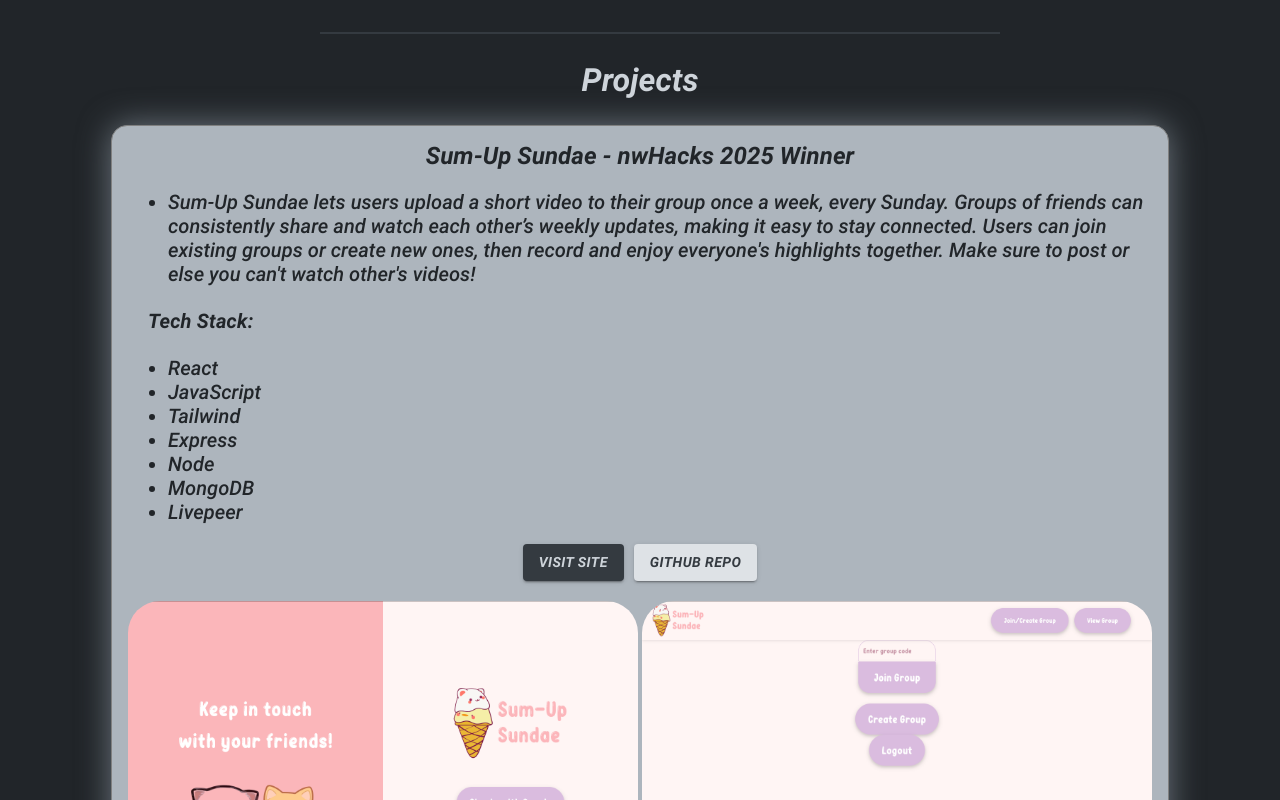
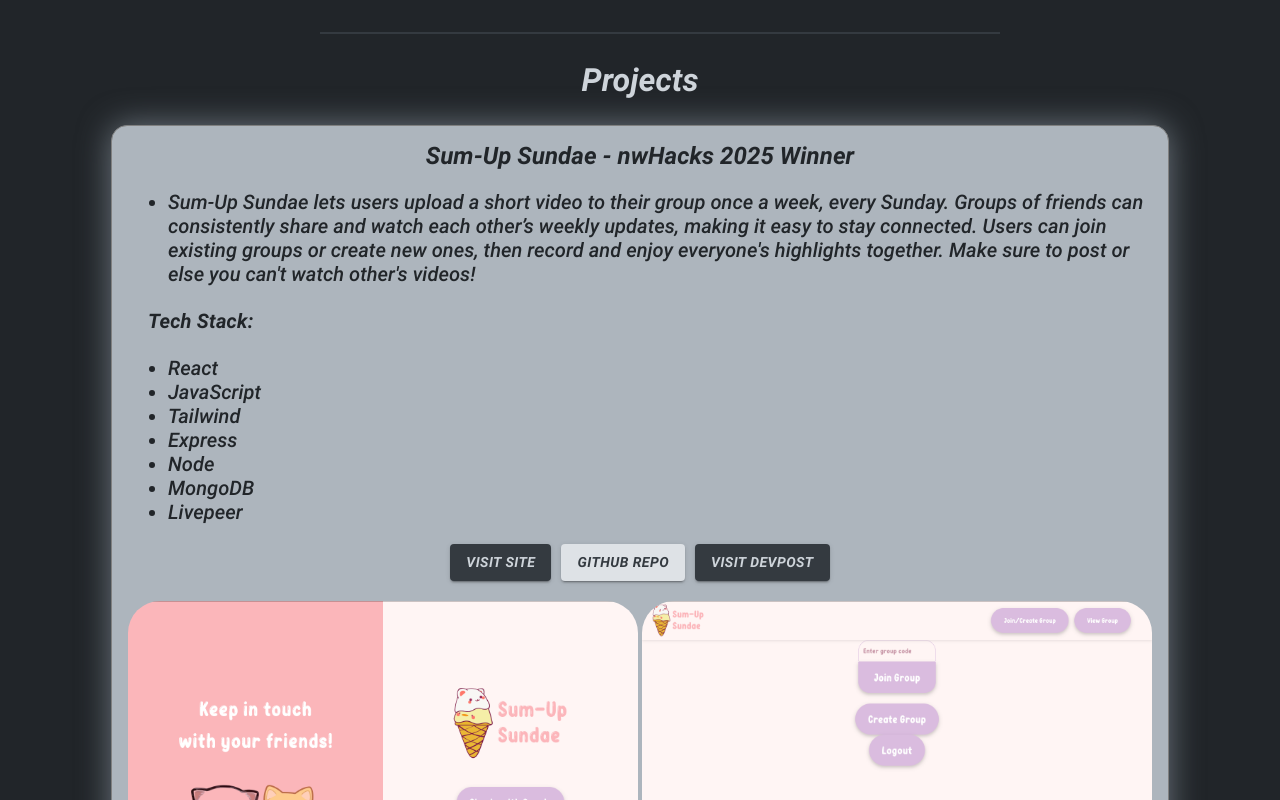
Before and after one commit to tyin76/Personal-Website, a React (Create React App) app: page / in a window 1280 px wide. Shown: the part 960-1760 px from the top of the page. Built offline with nearby package versions, Linux system fonts and the light colour scheme.

Commit message:
made more changes to project layout

```diff
--- a/src/components/Projects.js
+++ b/src/components/Projects.js
@@ -1,4 +1,4 @@
-import React from 'react'
+import React, { useState, useEffect } from 'react'
 import '../styles/Projects.css'
 import HomePagePic from '../images/HomePage.svg'
 
@@ -202,7 +202,112 @@
         sx={{ fontFamily: 'Roboto-BoldItalic', backgroundColor: '#DEE2E6', color: '#343A40'}}>
         GitHub Repo</Button>
         </a>
+
         </div>
+
+
+        <ImageList sx={{ width: '100%', height: 'auto', marginTop : 0 }} cols={cols} rowHeight='auto'>
+      {photoAlbum.map((item) => (
+        <ImageListItem key={item.img}>
+          <img
+            srcSet={`${item.img}?w=164&h=164&fit=crop&auto=format&dpr=2 2x`}
+            src={`${item.img}?w=164&h=164&fit=crop&auto=format`}
+            alt={item.title}
+            loading="lazy"
+            style={{ borderRadius : '2em' }}
+          />
+        </ImageListItem>
+      ))}
+    </ImageList>
+
+
+      </Stack>
+      </Box>
+
+
+
+    </div>
+  )
+}
+
+function ProjectWithDevpost({projectName, photoAlbum, projectPoints, cols, repo, siteURL, techStack=['hello', 'bye'], devpost}) {
+  return (
+    <div className='project'>
+      <Box component={'section'}
+          sx={{ p: 2, border: '1px solid grey',
+                width:'80%',
+                margin: '0 auto',
+                backgroundColor: '#ADB5BD',
+                borderRadius: '1em',
+                boxShadow: '0 0 2rem #6C757D',
+                marginBottom: '30px'
+          }}>
+
+      <Stack
+      direction={'column'}
+      textAlign={'center'}>
+        <h2 style={{ color: '#212529', marginTop : 0, fontFamily: 'Roboto-BoldItalic'}}>{projectName}</h2>
+        <ul style={{ paddingLeft: 40, textAlign: 'left', marginTop: 0, fontSize: '20px'}}>
+          {projectPoints.map((entry) => {
+            return <li style={{ color: '#212529', fontFamily: 'Roboto-MediumItalic'}}>{entry}</li>
+          })}
+
+        </ul>
+
+        <Box sx={{
+          textAlign: 'left',
+          color: '#212529',
+          fontFamily: 'Roboto-MediumItalic',
+          fontSize: '20px',
+        }}>
+        <Typography sx={{
+          fontFamily: 'Roboto-BoldItalic',
+          fontSize: '20px',
+          paddingLeft: '20px'
+        }}>Tech Stack:</Typography>
+        <ul>
+          {techStack.map((entry, index) => {
+            return <li key={index}>{entry}</li>
+          })}
+        </ul>
+        </Box>
+
+        <div className='links'>
+        <a
+        href={siteURL}
+        target="_blank"
+        rel="noopener noreferrer"
+        style={{ fontFamily: 'Roboto-BoldItalic', width: 'auto'}}>
+        <Button variant='contained'
+        sx={{ fontFamily: 'Roboto-BoldItalic', backgroundColor: '#343A40',
+        color: '#CED4DA',
+        width:'auto',
+        display: 'inline-block'}}>
+          Visit Site</Button>
+        </a>
+
+        <a
+        href={repo}
+        target="_blank"
+        rel="noopener noreferrer"
+        style={{ fontFamily: 'Roboto-BoldItalic'}}>
+        <Button variant='contained'
+        sx={{ fontFamily: 'Roboto-BoldItalic', backgroundColor: '#DEE2E6', color: '#343A40'}}>
+        GitHub Repo</Button>
+        </a>
+
+        <a
+        href={devpost}
+        target="_blank"
+        rel="noopener noreferrer"
+        style={{ fontFamily: 'Roboto-BoldItalic'}}>
+        <Button variant='contained'
+        sx={{ fontFamily: 'Roboto-BoldItalic', backgroundColor: '#343A40', color: '#CED4DA'}}>
+        Visit Devpost</Button>
+        </a>
+
+        </div>
+
 
         <ImageList sx={{ width: '100%', height: 'auto', marginTop : 0 }} cols={cols} rowHeight='auto'>
       {photoAlbum.map((item) => (
@@ -234,9 +339,9 @@
       <h2 className='projects-header'>Projects</h2>
 
 
-          <Project projectName={'Sum-Up Sundae - nwHacks 2025 Winner'} photoAlbum={sundaePhotos} projectPoints={sundaePoints} cols={2}
-                   siteURL={'https://scriber-126cc.web.app/'} repo={'https://github.com/tyin76/Scriber'} techStack={['React', 'JavaScript', 'Tailwind', 'Express', 'Node', 'MongoDB', 'Livepeer']}>
-          </Project>
+          <ProjectWithDevpost projectName={'Sum-Up Sundae - nwHacks 2025 Winner'} photoAlbum={sundaePhotos} projectPoints={sundaePoints} cols={2}
+                   siteURL={'https://sum-up-sundae.web.app/'} repo={'https://github.com/tyin76/sum-up-sundae'} techStack={['React', 'JavaScript', 'Tailwind', 'Express', 'Node', 'MongoDB', 'Livepeer']} devpost={'https://devpost.com/software/sum-up-sundae'}>
+          </ProjectWithDevpost>
 
           <Project projectName={'Scriber'} photoAlbum={ScriberPhotos} projectPoints={ScriberPoints} cols={2}
                    siteURL={'https://scriber-126cc.web.app/'} repo={'https://github.com/tyin76/Scriber'} techStack={['React', 'JavaScript', 'MongoDB', 'Express', 'OpenAI', 'FireBase']}>
@@ -247,7 +352,7 @@
           ></Project>
 
           <Project projectName={'VitAlert'} photoAlbum={vitAlertPhotos} projectPoints={vitAlertProjectPoints} cols={3}
-                   siteURL={'https://vitalert.tech/'} repo={'https://github.com/tyin76/VitAlert-nwHacks-2024'} techStack={['React', 'TypeScript', 'HTML', 'CSS', 'FireBase']}
+                   siteURL={'https://nw-hackers.web.app/'} repo={'https://github.com/tyin76/VitAlert-nwHacks-2024'} techStack={['React', 'TypeScript', 'HTML', 'CSS', 'FireBase']}
           ></Project>
 
 
```
